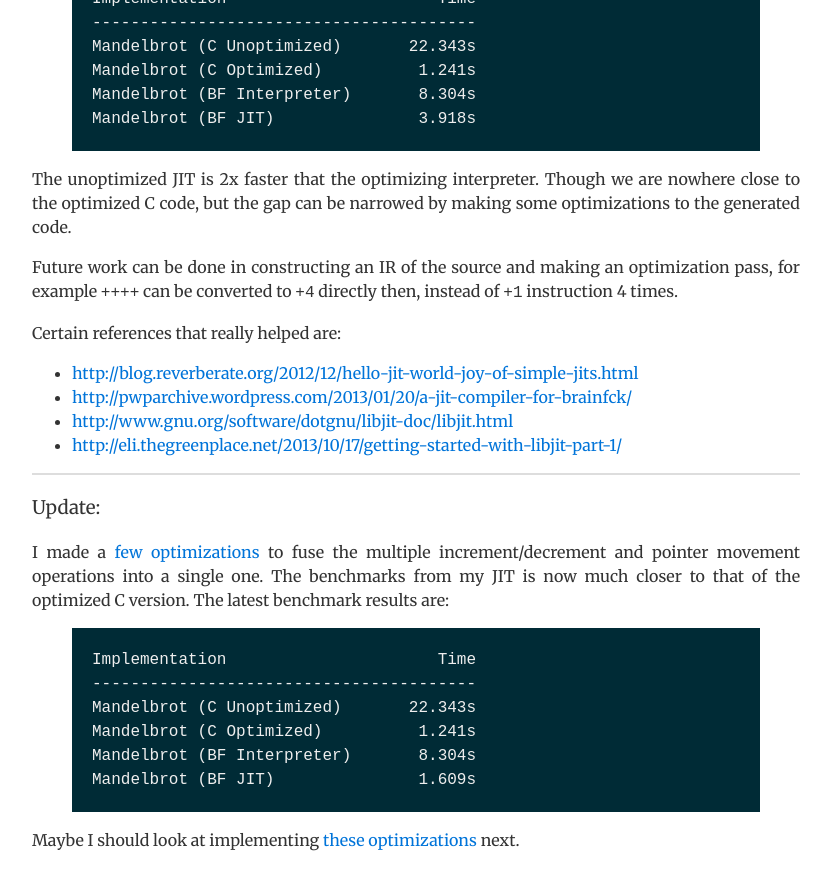
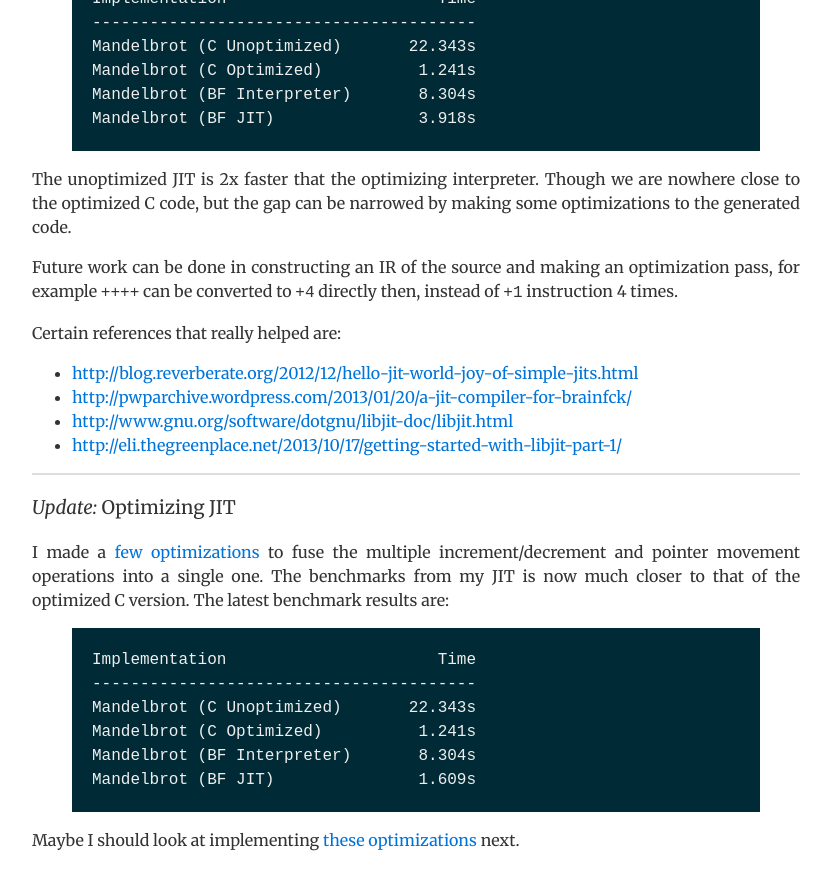
Before and after one commit to ngsankha/ngsankha.github.io, a Jekyll site: the page built from _posts/2016-04-03-a-brainfck-jit.md, in a window 1280 px wide and 900 px high, scrolled down 1657 px. Shown: the top 890 px of the window, without its empty margins (224-1055 px from the left). Built offline with Jekyll 4.4.1, drawn with Linux system fonts in a browser that asks for light colours.

Commit message:
add heading

```diff
--- a/_posts/2016-04-03-a-brainfck-jit.md
+++ b/_posts/2016-04-03-a-brainfck-jit.md
@@ -72,7 +72,7 @@ Certain references that really helped are:
 
 ---
 
-### Update:
+### _Update:_ Optimizing JIT
 
 I made a [few optimizations](https://github.com/sankha93/bf-jit/commit/26acc8b07bebf58e17b1674221dd8ebdb6f3049a) to fuse the multiple increment/decrement and pointer movement operations into a single one. The benchmarks from my JIT is now much closer to that of the optimized C version. The latest benchmark results are:
 
```
